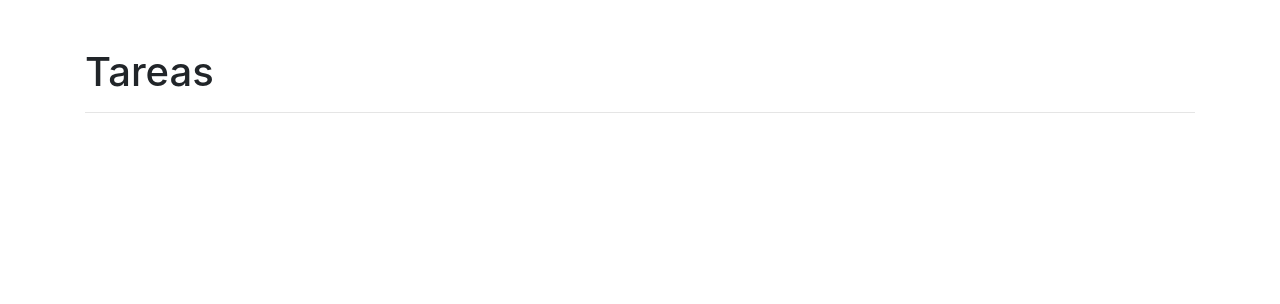
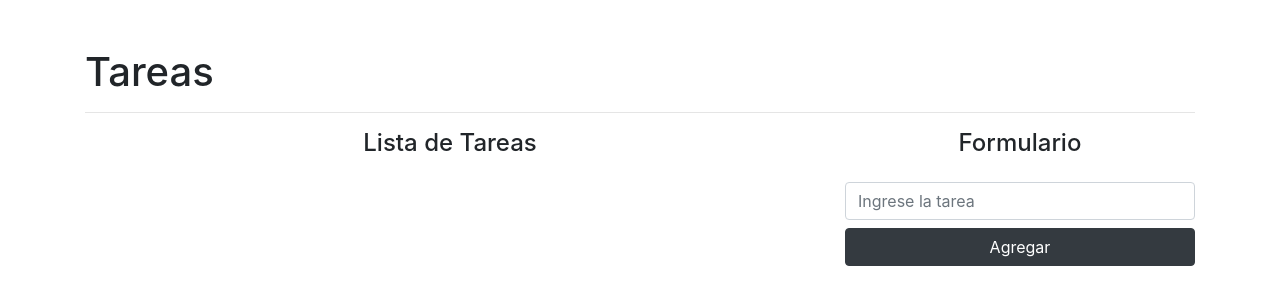
Before and after one commit to dilanhoyos/crud, a React (Create React App) app: page / in a window 1280 px wide. Shown: the top 304 px of the page. Built offline with nearby package versions, Linux system fonts and the light colour scheme.

Commit message:
clean up and adds

```diff
--- a/package.json
+++ b/package.json
@@ -6,9 +6,11 @@
     "@testing-library/jest-dom": "^5.11.4",
     "@testing-library/react": "^11.1.0",
     "@testing-library/user-event": "^12.1.10",
+    "lodash": "^4.17.20",
     "react": "^17.0.1",
     "react-dom": "^17.0.1",
     "react-scripts": "4.0.2",
+    "shortid": "^2.2.16",
     "web-vitals": "^1.0.1"
   },
   "scripts": {
--- a/src/App.js
+++ b/src/App.js
@@ -1,10 +1,66 @@
-import React from 'react';
+import { isEmpty } from 'lodash';
+import React, { useState } from 'react';
+import shortid from 'shortid';
+//useState is a hook, useful for saving data and modify it here
 
 function App() {
+  const [task, setTask] = useState("");
+  const [tasks, setTasks] = useState([]);
+
+  const addTask = (e) => {
+    e.preventDefault(); // Validate that the user don't let the form empty
+    if (isEmpty(task)) { // task is the form's value
+      console.log("Task Empty");
+      return;
+    }
+
+    const newTask = {
+      id: shortid.generate(),
+      name: task // task:task
+    }
+    //console.log('OK');
+
+    setTasks([ ...tasks, newTask ]);
+    setTask("");
+  }
+
   return (
     <div className="container mt-5">
       <h1>Tareas </h1>
       <hr/>
+      <div className="row">
+        <div className="col-8">
+          <h4 className="text-center">Lista de Tareas</h4>
+          <div className="my-4">
+            <ul className="list-group">
+              {
+                tasks.map((task) => (
+                <li className="list-group-item" key={task.id}>
+                  <span className="lead">{task.name}</span>
+                  <button className="btn btn-danger btn-sm float-right mx-2">Eliminar</button>
+                  <button className="btn btn-warning btn-sm float-right">Editar</button>
+                </li>
+                ))
+              }
+            </ul>
+          </div>
+        </div>
+        <div className="col-4">
+          <h4 className="text-center">Formulario</h4>
+          <div className="my-4">
+            <form onSubmit={addTask}>
+              <input
+                type="text"
+                className="form-control mb-2"
+                placeholder="Ingrese la tarea"
+                onChange={(text) => setTask(text.target.value)}
+                value={task}
+              />
+              <button className="btn btn-dark btn-block" type="submit">Agregar</button>
+            </form>
+          </div>
+        </div>
+      </div>
     </div>
   );
 }
```
Also changed, not shown: src/logo.svg (deleted), 1 other file (tests, documents, lock files or other folders).
